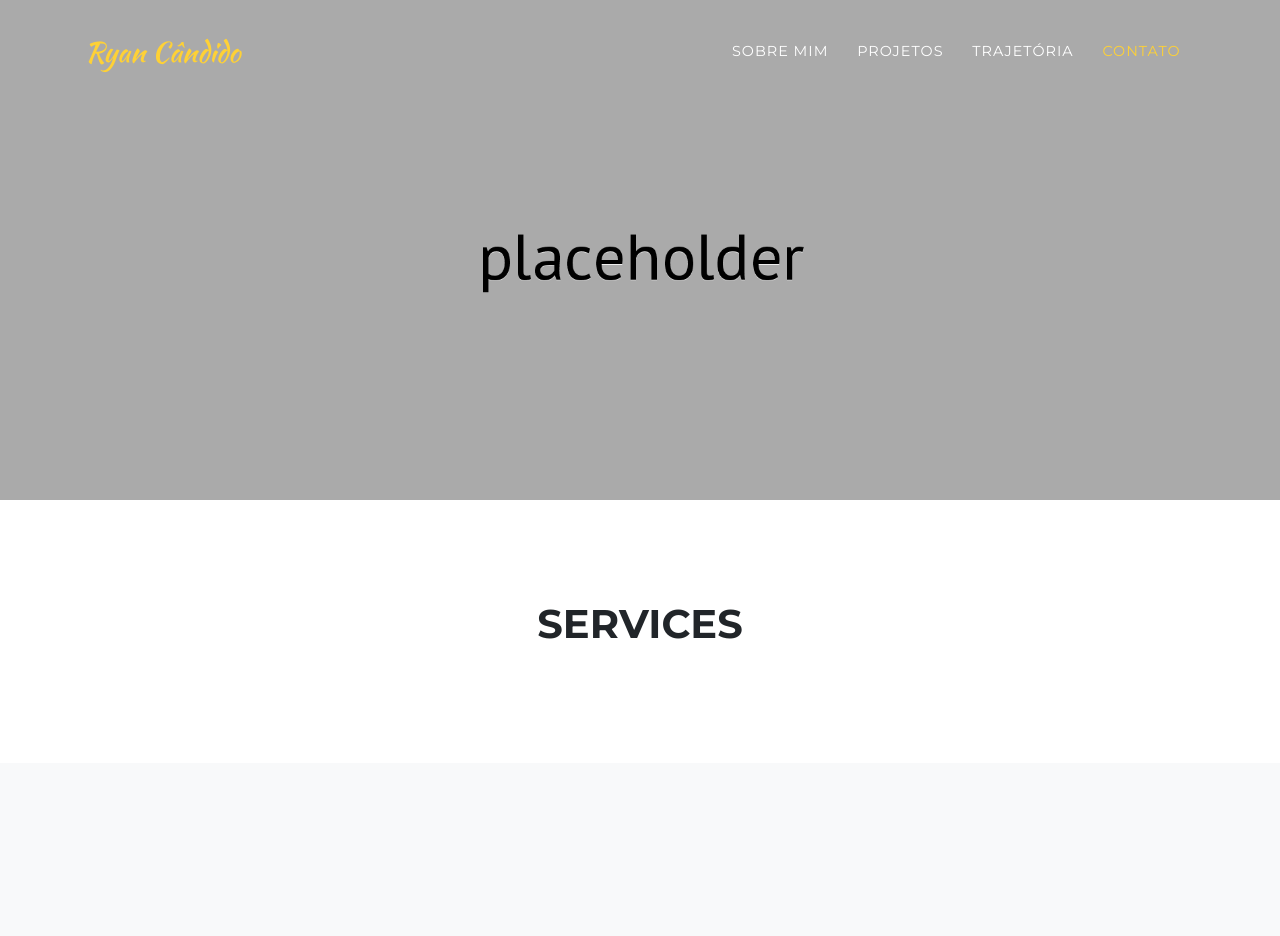
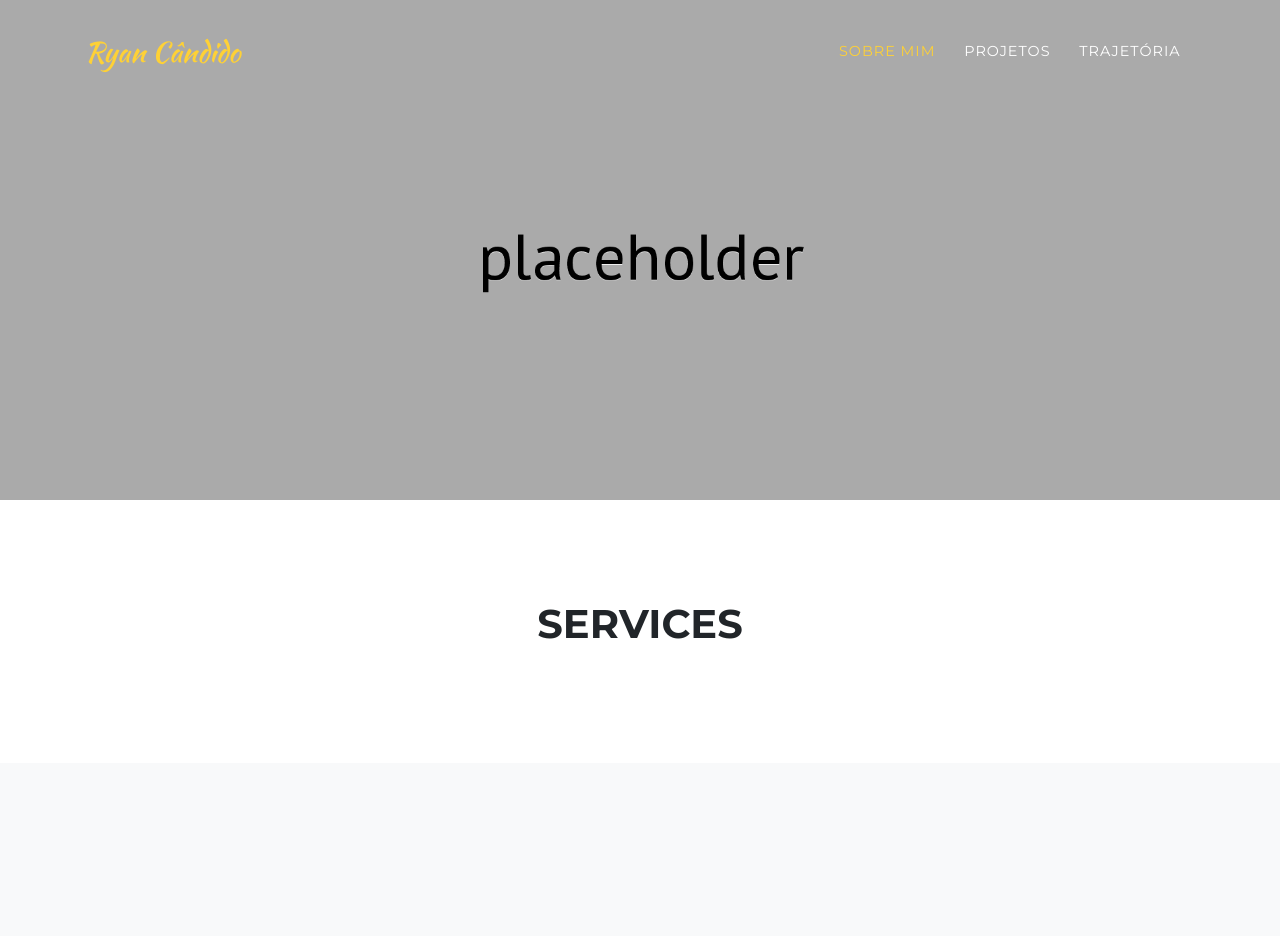
Before and after one commit to Ryan-Candido-1/Ryan-candido-1.github.io, a Jekyll site: the page built from index.md, in a window 1280 px wide. Shown: the top 936 px of the page. Built offline with Jekyll 4.4.1, drawn with Linux system fonts in a browser that asks for light colours; some web fonts are replaced; grey boxes are pictures that could not be loaded.

Commit message:
Remove 'Contato' section from navigation
Removed 'Contato' section from navigation.

```diff
--- a/_data/navigation.yml
+++ b/_data/navigation.yml
@@ -8,6 +8,3 @@ pt-BR:
 
     - title: "Trajetória"
       section: timeline
-
-    - title: "Contato"
-      section: contact
```
